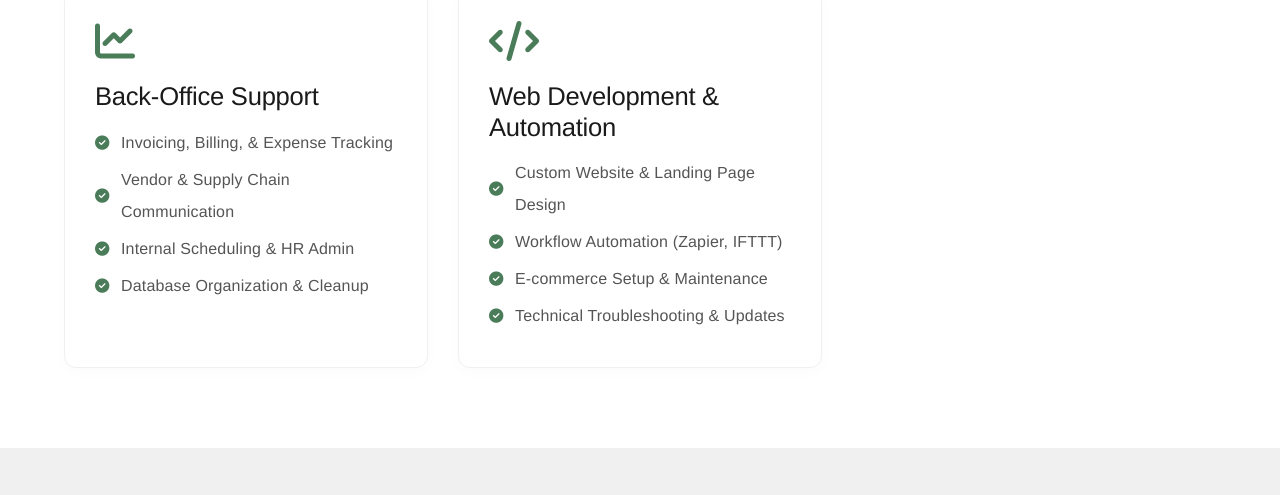
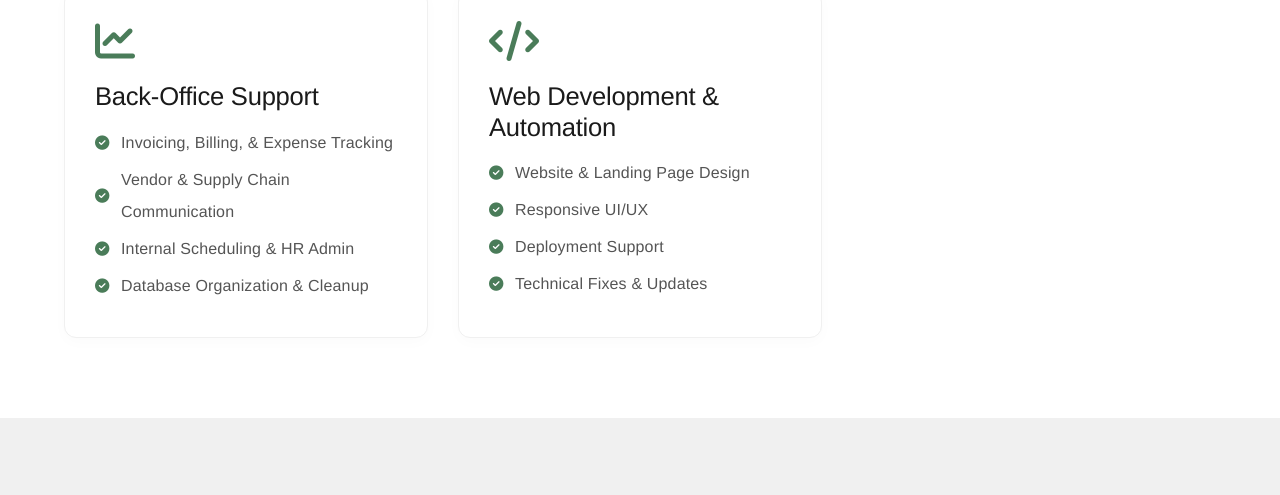
Before and after one commit to CrbyPatyy/SaniSolutions, a website: page index.html in a window 1280 px wide. Shown: the part 1494-1989 px from the top of the page. Drawn offline with nearby package versions, Linux system fonts and the light colour scheme.

Commit message:
Update index.html

```diff
--- a/index.html
+++ b/index.html
@@ -147,10 +147,11 @@
                     <i class="fas fa-code service-icon"></i>
                     <h3 class="item-title">Web Development & Automation</h3>
                     <ul class="bullet-list">
-                        <li><i class="fas fa-check-circle"></i> Custom Website & Landing Page Design</li>
-                        <li><i class="fas fa-check-circle"></i> Workflow Automation (Zapier, IFTTT)</li>
-                        <li><i class="fas fa-check-circle"></i> E-commerce Setup & Maintenance</li>
-                        <li><i class="fas fa-check-circle"></i> Technical Troubleshooting & Updates</li>
+                        <li><i class="fas fa-check-circle"></i> Website & Landing Page Design</li>
+                        <li><i class="fas fa-check-circle"></i> Responsive UI/UX</li>
+                        <li><i class="fas fa-check-circle"></i> Deployment Support</li>
+                        <li><i class="fas fa-check-circle"></i> Technical Fixes & Updates</li>
+
                     </ul>
                 </div>
 
```
